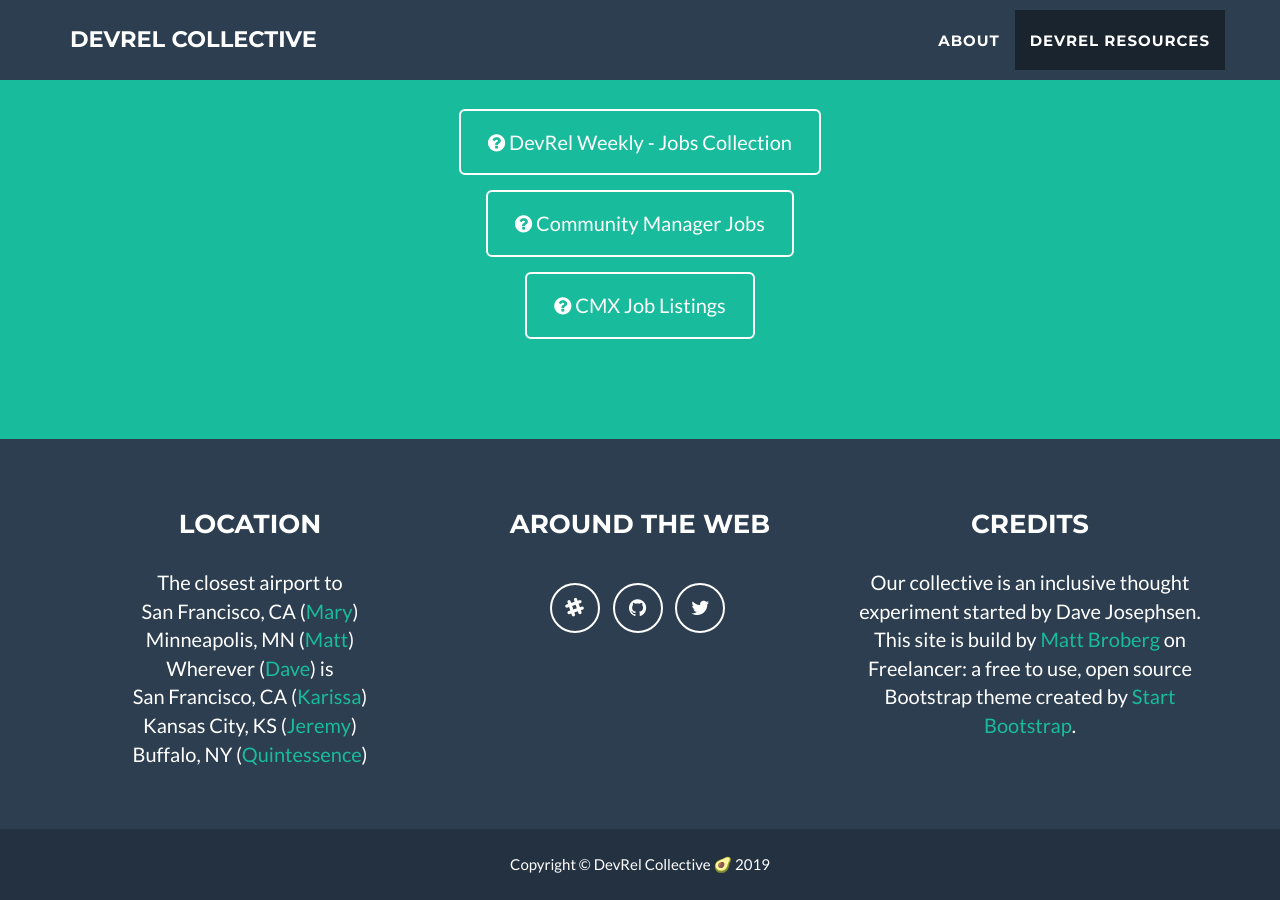
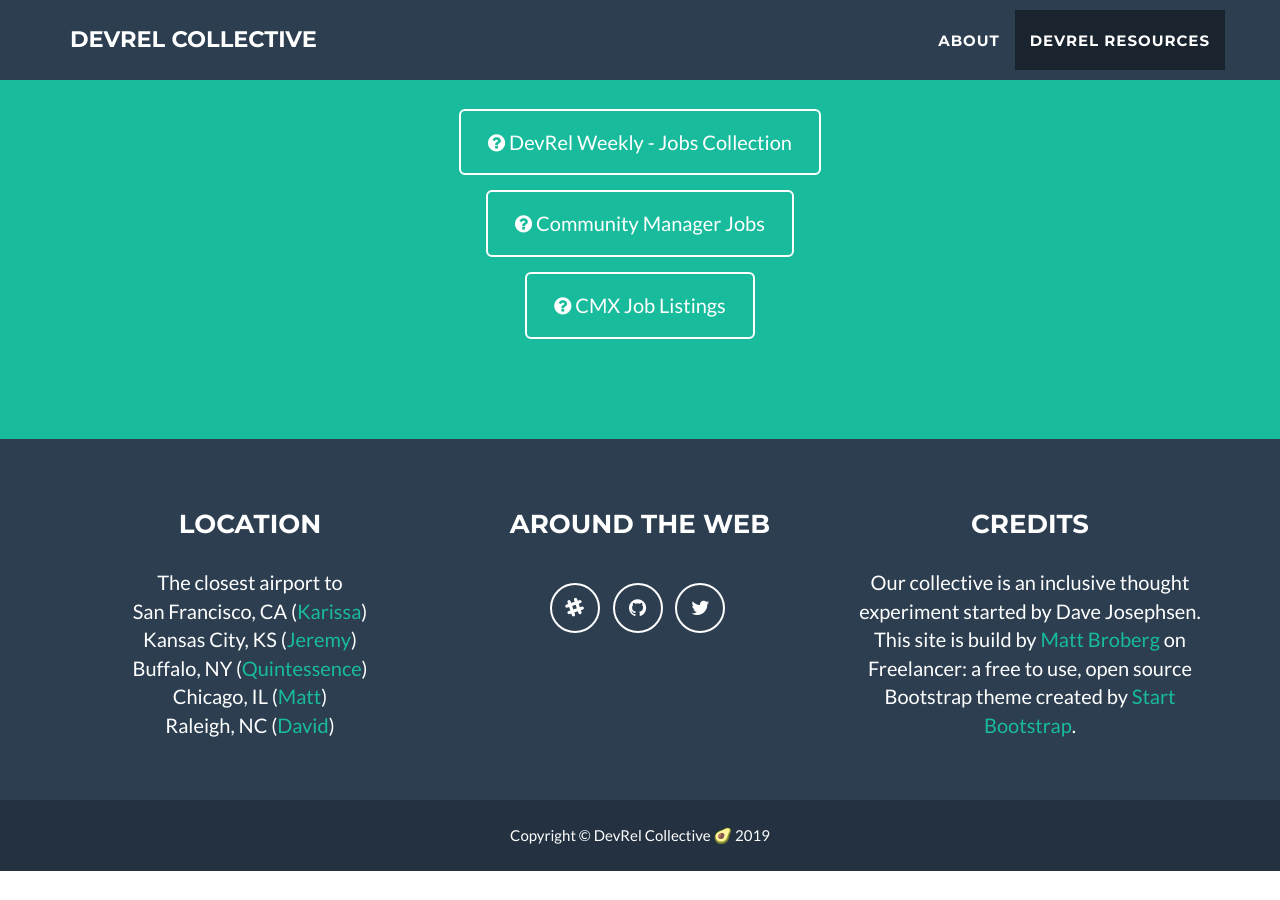
Before and after one commit to evangelistcollective/evangelistcollective.github.io, a Jekyll site: the page built from index.html, in a window 1280 px wide and 900 px high, scrolled down 3677 px. Built offline with Jekyll 4.4.1, drawn with Linux system fonts in a browser that asks for light colours; after the commit the page ends 4548 px from its top, so only the background shows below that.

Commit message:
Update current list of admins on the footer

```diff
--- a/_config.yml
+++ b/_config.yml
@@ -33,12 +33,11 @@
 # Postal address (add as many lines as necessary)
 address:
   - line: The closest airport to
-  - line: San Francisco, CA (<a href="https://twitter.com/mary_grace">Mary</a>)
-  - line: Minneapolis, MN (<a href="https://twitter.com/mbbroberg">Matt</a>)
-  - line: Wherever (<a href="https://twitter.com/DaveJosephsen">Dave</a>) is
   - line: San Francisco, CA (<a href="https://twitter.com/karissapeth">Karissa</a>)
   - line: Kansas City, KS (<a href="https://twitter.com/IAmJerdog">Jeremy</a>)
   - line: Buffalo, NY (<a href="https://twitter.com/QuintessenceAnx">Quintessence</a>)
+  - line: Chicago, IL (<a href="https://twitter.com/mattstratton">Matt</a>)
+  - line: Raleigh, NC (<a href="https://twitter.com/davidgsIoT">David</a>)
 
 # Credits content
 credits: 'Our collective is an inclusive thought experiment started by Dave Josephsen. This site is build by <a href="https://twitter.com/mbbroberg">Matt Broberg</a> on Freelancer: a free to use, open source Bootstrap theme created by <a href="http://startbootstrap.com">Start Bootstrap</a>.'
```
